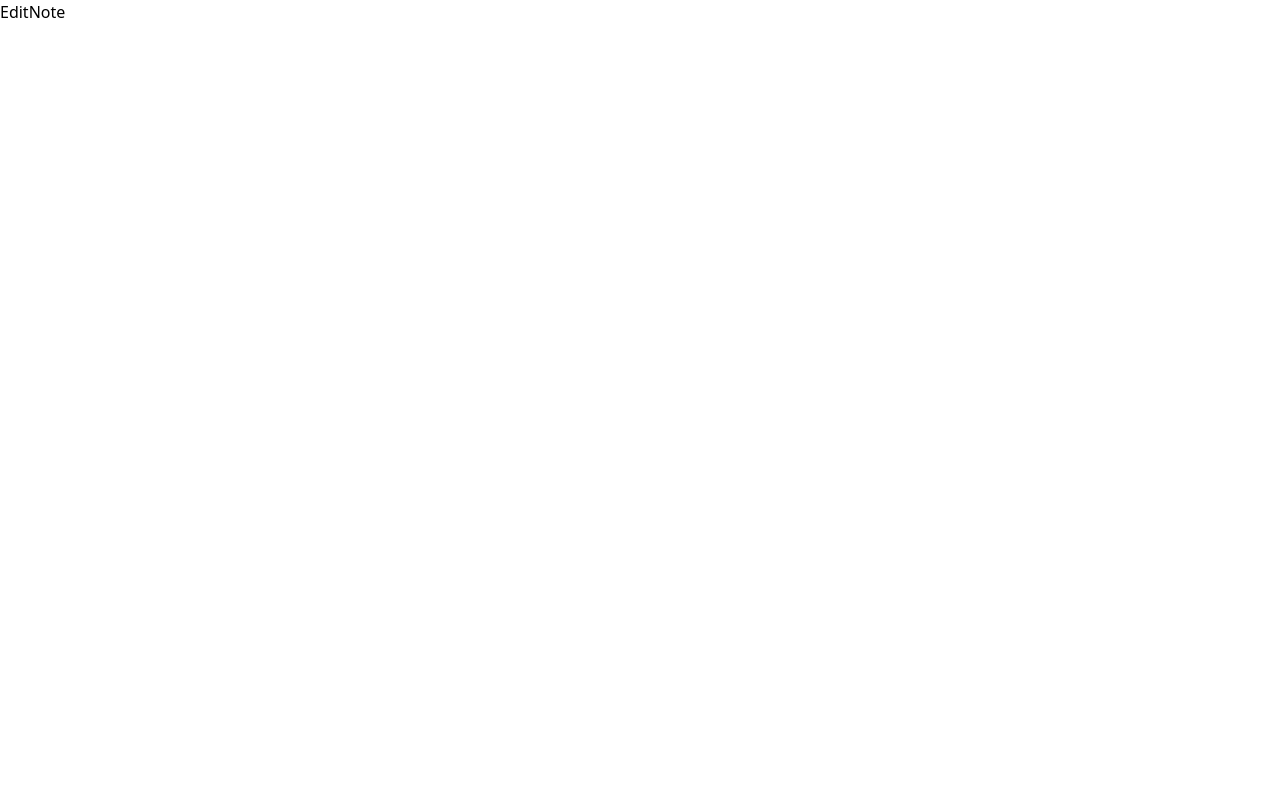
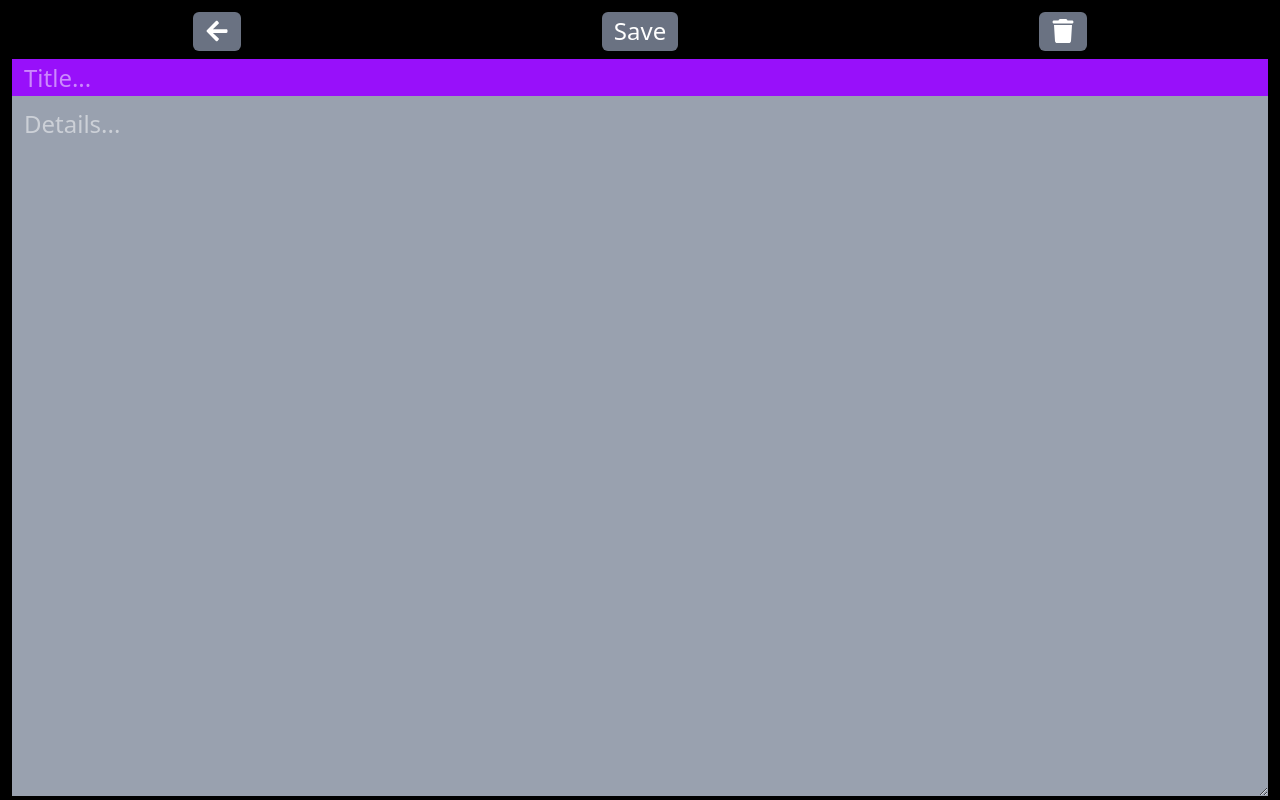
Before and after one commit to karanxdeveloper/QuickMemo, a React (Vite) app: page /edit/1 in a window 1280 px wide. Built offline with nearby package versions, Linux system fonts and the light colour scheme.

Commit message:
made all the pages

```diff
--- a/src/pages/CreateNote.jsx
+++ b/src/pages/CreateNote.jsx
@@ -1,8 +1,20 @@
-import React from 'react'
+import { Link } from "react-router-dom"
+import { FaArrowLeft } from "react-icons/fa";
 
 function CreateNote() {
   return (
-    <div>CreateNote</div>
+    <>
+      <section className="text-white p-3 bg-black h-[100vh]">
+        <header className="flex justify-around h-[5%] ">
+          <Link className="p-3 text-2xl flex justify-center items-center bg-gray-500 text-center rounded-md" to={"/"}><FaArrowLeft /></Link>
+          <button className="btn text-2xl p-3 rounded-md flex justify-center items-center bg-gray-500">Save</button>
+        </header>
+        <form className="create flex flex-col h-[95%] bg-blue-800 mt-2">
+            <input className="p-3 text-2xl outline-none h-[5%] bg-purple-600" type="text" placeholder="Title..." autoFocus />
+            <textarea className="p-3 text-2xl outline-none h-[95%] bg-gray-400" placeholder="Details..."></textarea>
+        </form>
+      </section>
+    </>
   )
 }
 
--- a/src/pages/EditNote.jsx
+++ b/src/pages/EditNote.jsx
@@ -1,8 +1,22 @@
-import React from 'react'
+import { Link } from "react-router-dom"
+import { FaArrowLeft } from "react-icons/fa";
+import { FaTrash } from "react-icons/fa6";
 
 function EditNote() {
   return (
-    <div>EditNote</div>
+    <>
+      <section className="text-white p-3 bg-black h-[100vh]">
+        <header className="flex justify-around h-[5%] ">
+          <Link className="p-3 text-2xl flex justify-center items-center bg-gray-500 text-center rounded-md" to={"/"}><FaArrowLeft /></Link>
+          <button className="btn text-2xl p-3 rounded-md flex justify-center items-center bg-gray-500">Save</button>
+          <button className="btn text-2xl p-3 rounded-md flex justify-center items-center bg-gray-500"><FaTrash /></button>
+        </header>
+        <form className="create flex flex-col h-[95%] bg-blue-800 mt-2">
+            <input className="p-3 text-2xl outline-none h-[5%] bg-purple-600" type="text" placeholder="Title..." autoFocus />
+            <textarea className="p-3 text-2xl outline-none h-[95%] bg-gray-400" placeholder="Details..."></textarea>
+        </form>
+      </section>
+    </>
   )
 }
 
```
